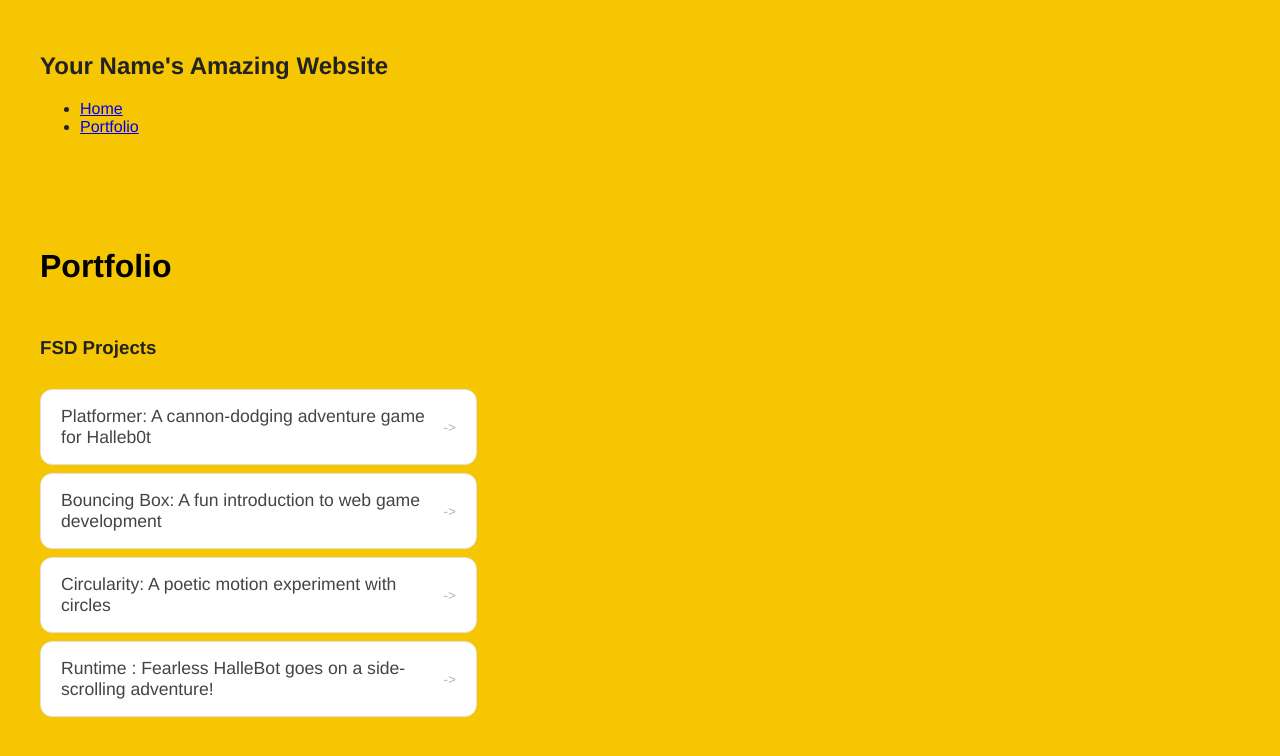
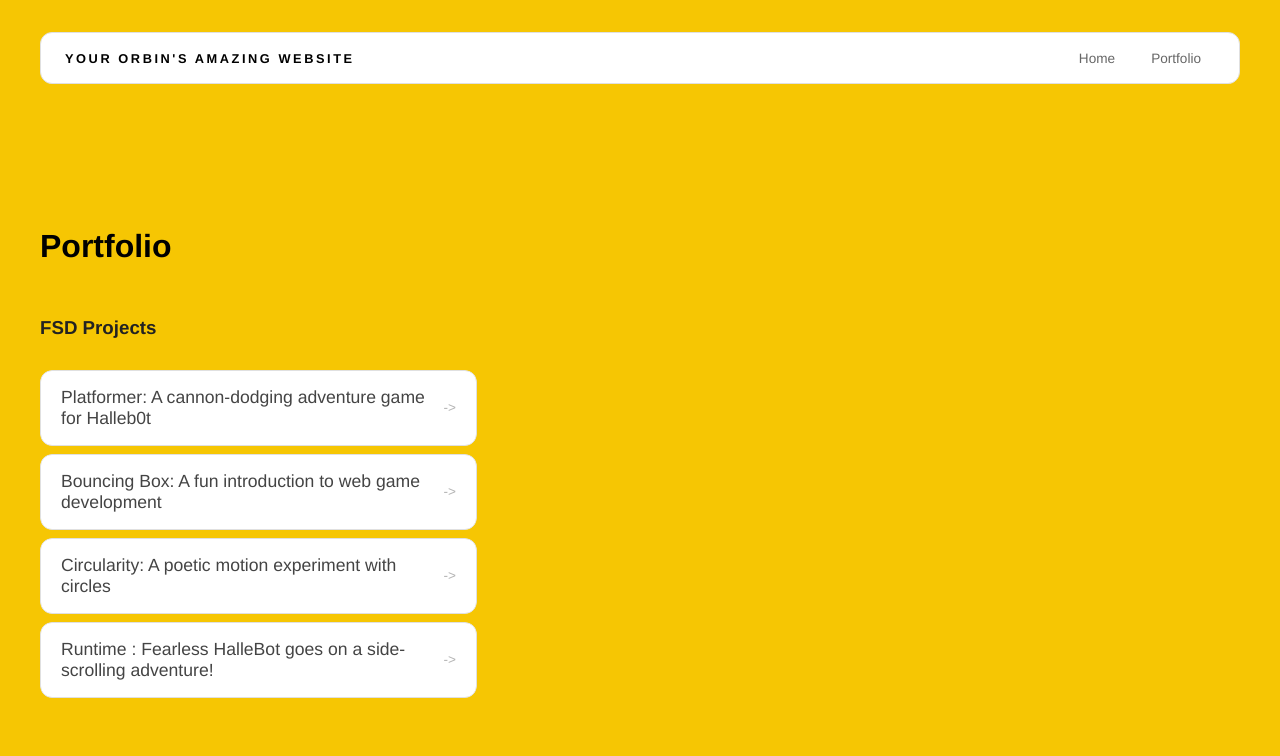
Before and after one commit to orbinmerazreyes-ops/orbinmerazreyes-ops.github.io, a plain HTML site: page portfolio.html in a window 1280 px wide. Drawn offline with Linux system fonts and the light colour scheme.

Commit message:
first/port

```diff
--- a/portfolio.html
+++ b/portfolio.html
@@ -1,7 +1,7 @@
 <!DOCTYPE html>
 <html>
   <head>
-    <title>CHANGE ME</title>
+    <title>Color </title>
     <link rel="stylesheet" href="style.css" />
   </head>
 
@@ -9,7 +9,7 @@
     <!-- All content goes here -->
     <div id="all-contents">
       <nav>
-<h1>Your Name's Amazing Website</h1>
+<h1>Your Orbin's Amazing Website</h1>
   <ul id="nav-ul">
     <li class="nav-li">
       <a href="index.html">Home</a>
--- a/style.css
+++ b/style.css
@@ -54,6 +54,52 @@
     line-height: 1.4;
   }
 
+  nav {
+  display: flex;
+  justify-content: space-between;
+  align-items: center;
+  margin-bottom: 48px;
+  padding: 16px 24px;
+  background: #fff;
+  border: 1px solid #e0e0e0;
+  border-radius: 12px;
+}
+
+nav h1 {
+  margin: 0;
+  font-size: 0.8rem;
+  font-weight: 700;
+  text-transform: uppercase;
+  letter-spacing: 0.2em;
+  color: #000;
+}
+
+#nav-ul {
+  list-style: none;
+  display: flex;
+  gap: 8px;
+  margin: 0;
+  padding: 0;
+}
+
+.nav-li a {
+  color: #666;
+  text-decoration: none;
+  font-size: 0.85rem;
+  font-weight: 500;
+  padding: 6px 14px;
+  border-radius: 8px;
+  transition:
+    background 0.25s ease,
+    color 0.25s ease;
+}
+
+.nav-li a:hover {
+  background: #000;
+  color: #fff;
+}
+
+
   /* Portfolio styles */
 .content h1 {
   color: black;
```
Also changed, not shown: index.html (+1 -1 lines).
